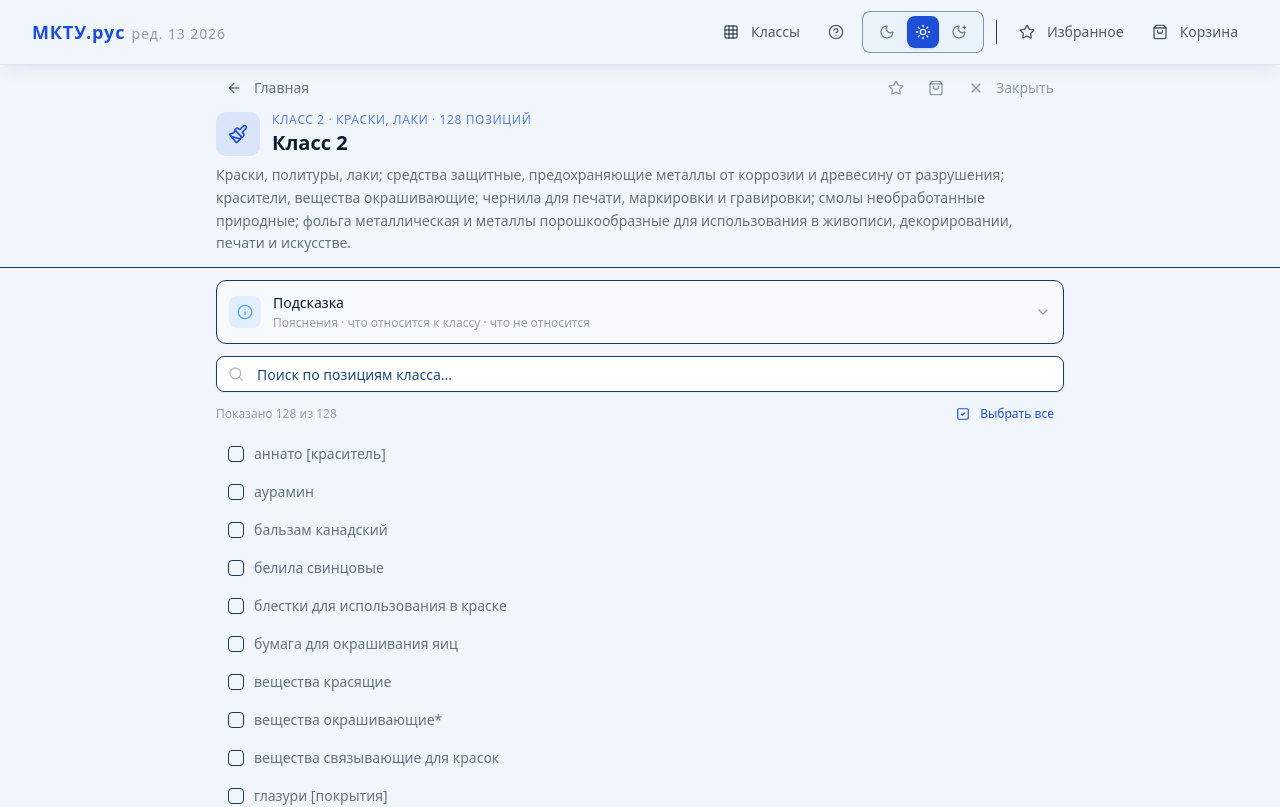
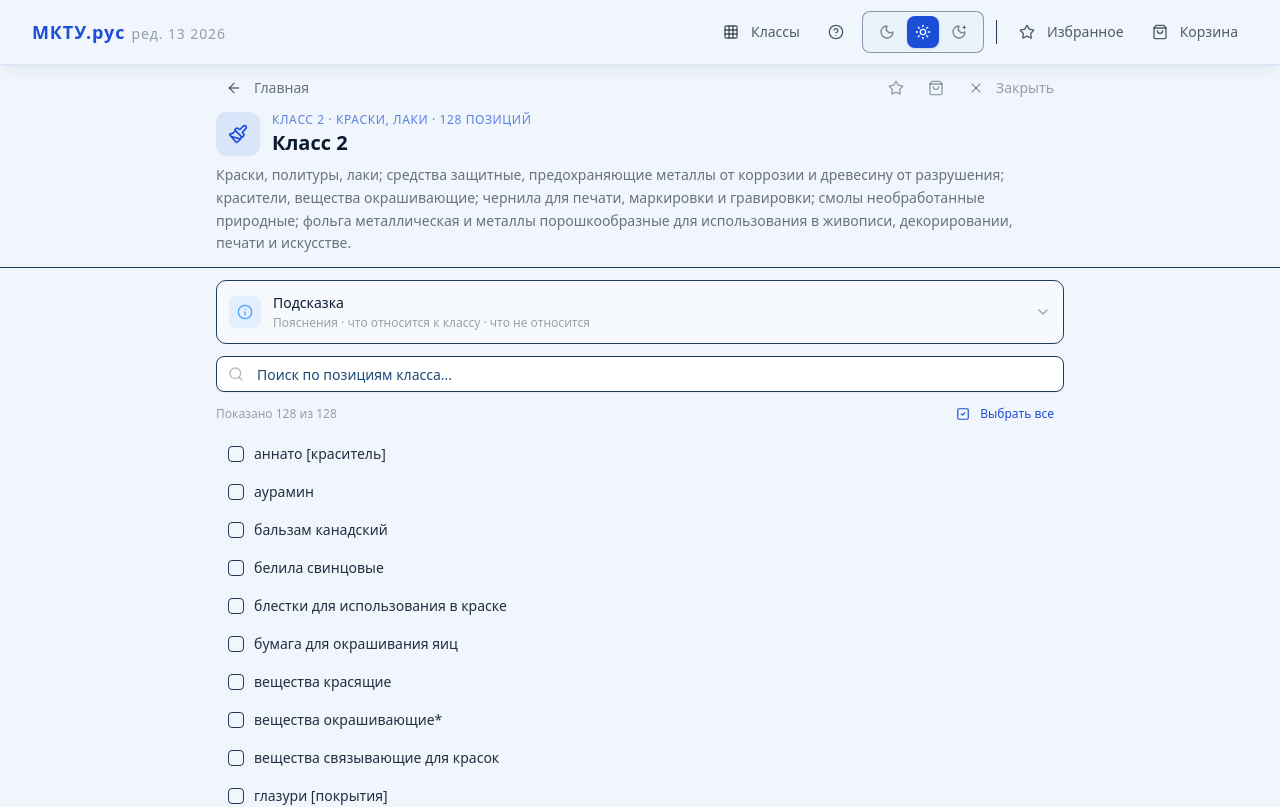
Before and after one commit to gabbardtools-a11y/mktu, a Next.js app: page /class/2 in a window 1280 px wide. Shown: the top 807 px of the page. Built offline with nearby package versions, Linux system fonts and the light colour scheme.

Commit message:
UI: navy theme — brighter item text (white) in class details
- Unchecked items: text-foreground/60 → text-foreground/90 (much brighter)
- Navy theme foreground: #d0e0ff → #e8f0ff (whiter)
- Items with checkboxes now clearly white in navy theme

```diff
--- a/src/app/class/[id]/class-detail-client.tsx
+++ b/src/app/class/[id]/class-detail-client.tsx
@@ -366,7 +366,7 @@ export function ClassDetailClient({ classId }: ClassDetailClientProps) {
                     className={`text-sm transition-colors select-none ${
                       checked
                         ? "text-foreground"
-                        : "text-foreground/60"
+                        : "text-foreground/90"
                     }`}
                   >
                     {item}
--- a/src/app/globals.css
+++ b/src/app/globals.css
@@ -140,7 +140,7 @@
   --navy-dark: #102a5c;
   --navy-medium: #1a3a7a;
   --background: #0a1a3a;
-  --foreground: #d0e0ff;
+  --foreground: #e8f0ff;
   --card: #102a5c;
   --card-foreground: #d0e0ff;
   --popover: #0d2150;
```
